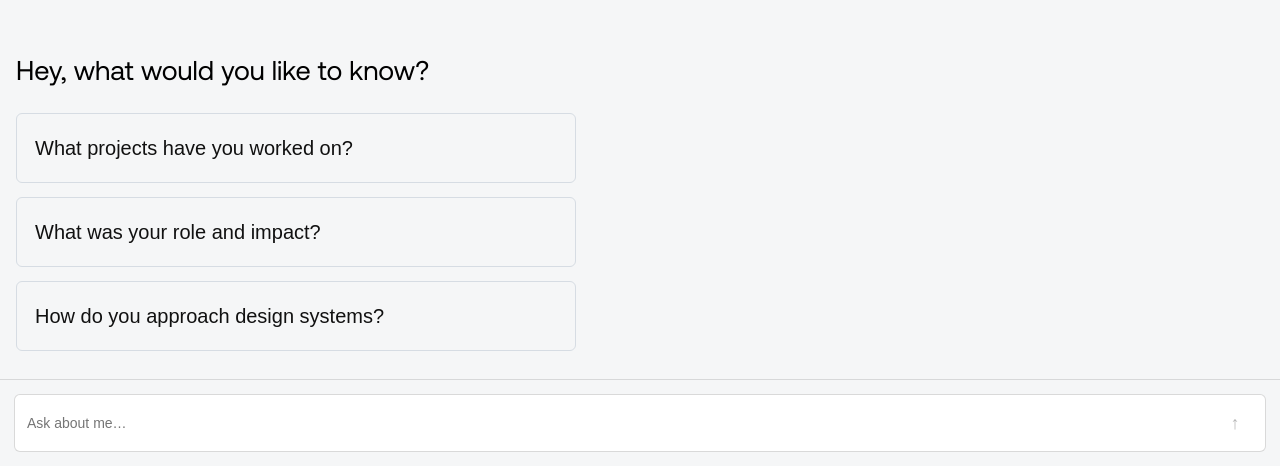
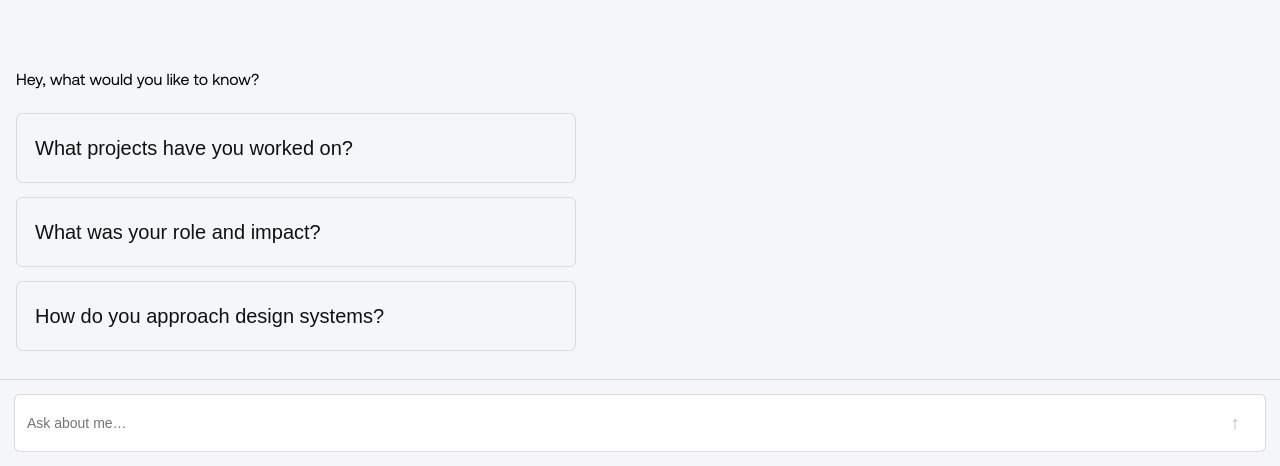
Before and after one commit to santilobos/portfolio-assistant-api2, a Next.js app: page /widget in a window 1280 px wide. Shown: the part 334-800 px from the top of the page. Built offline with nearby package versions, Linux system fonts and the light colour scheme.

Commit message:
corrección tamaño texto

```diff
--- a/app/widget/page.module.css
+++ b/app/widget/page.module.css
@@ -27,7 +27,7 @@
 }
 
 .assistantText{
-  font-size: 1.7rem;
+  font-size: 1rem;
   line-height: 1.6;
   font-weight: 500;
   color:#000000;
```
